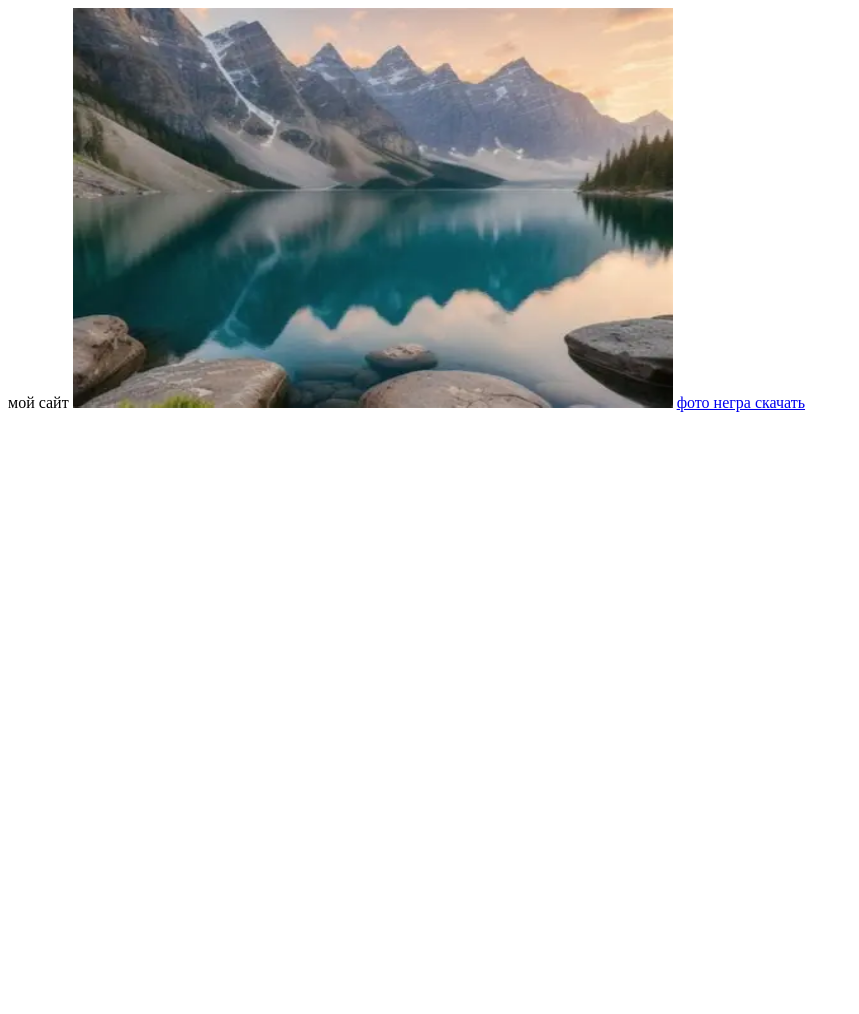
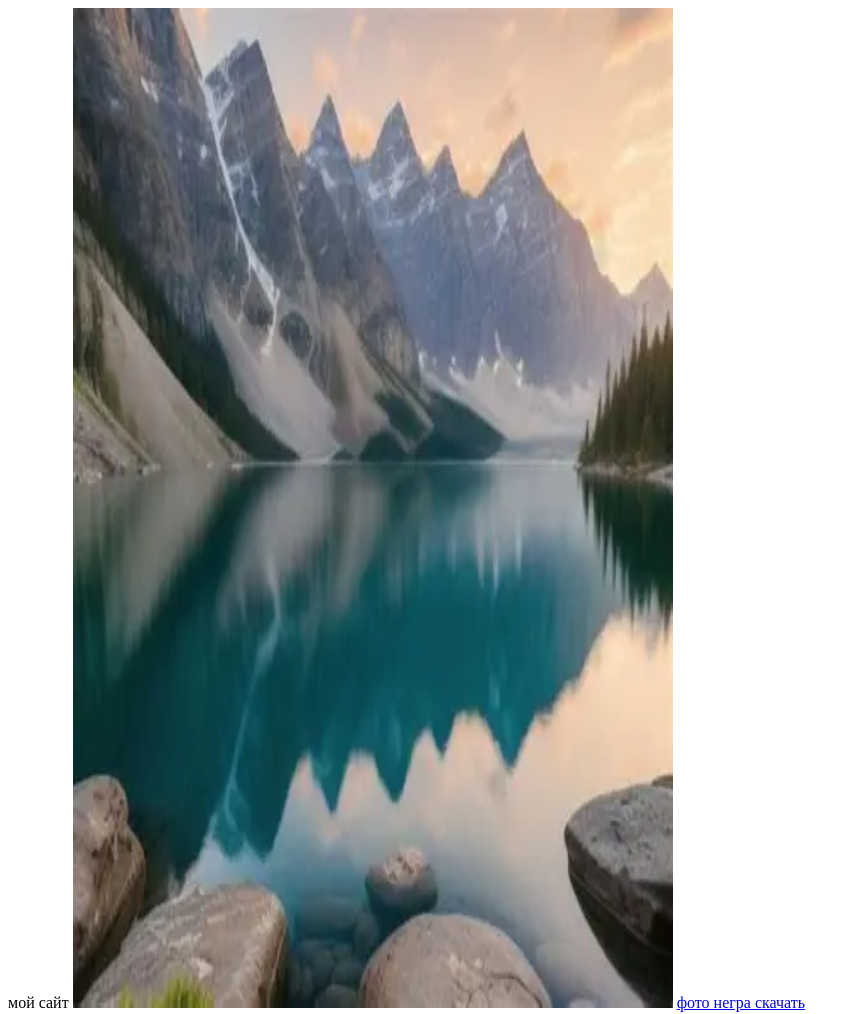
Before and after one commit to mihail3123/mihailpredein123, a plain HTML site: page index.html in a window 1280 px wide. Shown: the whole page, without its empty margins (0-859 px from the left). Before the commit the page ends 800 px from the top, so only its background shows below. Drawn offline with Linux system fonts and the light colour scheme.

Commit message:
Update index.html

```diff
--- a/index.html
+++ b/index.html
@@ -2,6 +2,6 @@
 <img src="OIP.webp"
     alt="фото"
     width="600"
-    height="400"
+    height="1000"
     title="фото">
 <a href="negr.zip" download>фото негра скачать</a>
```
